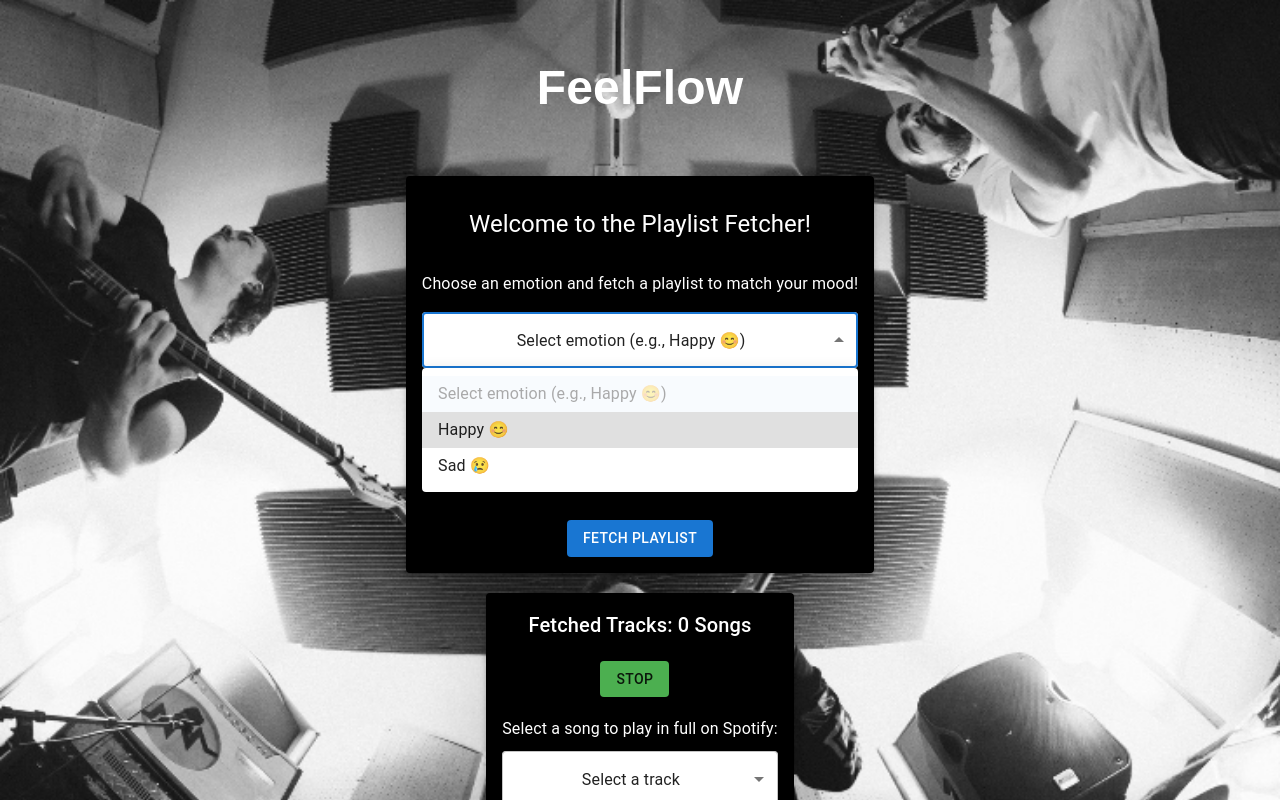
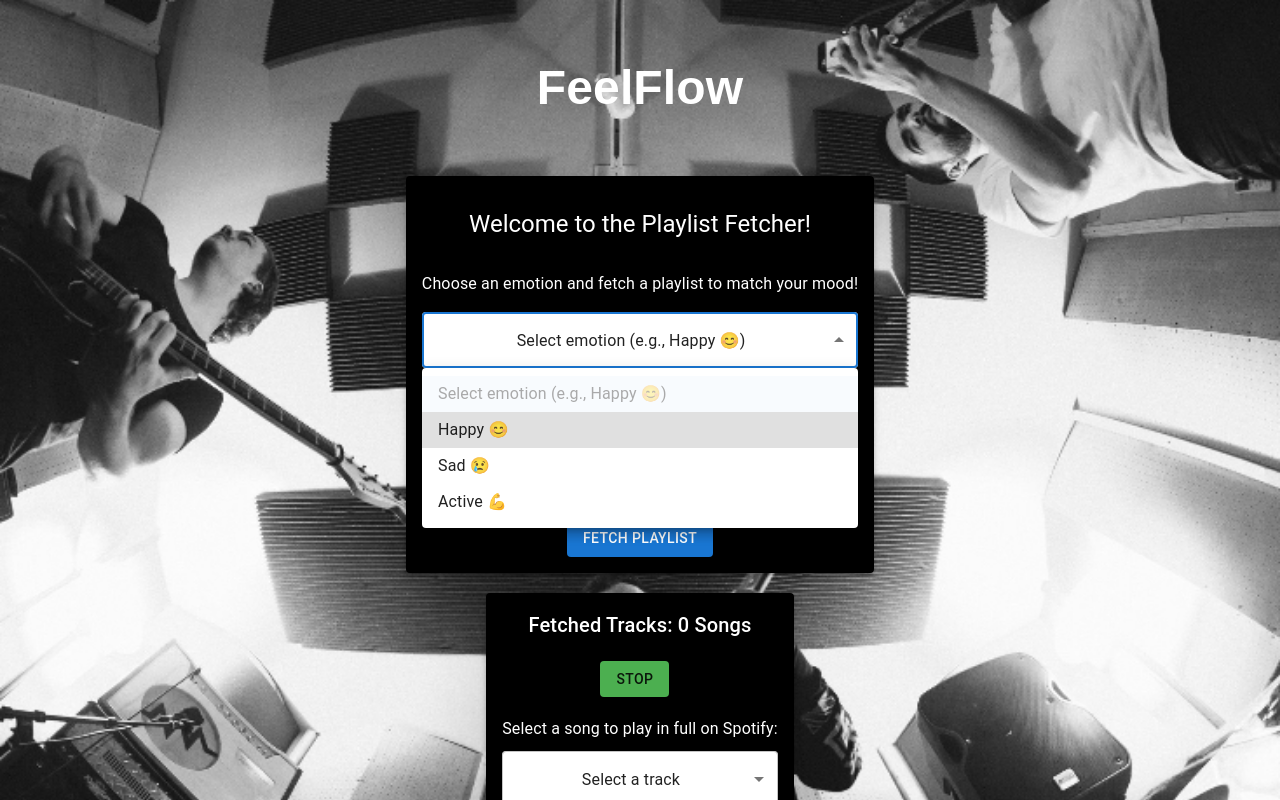
Before and after one commit to ShaunCl123/FeelFlow, a Next.js app: page /home in a window 1280 px wide. Both pictures are taken after a click on the element "Select emotion (e.g., Happy 😊)". Shown: the top 800 px of the page. Built offline with nearby package versions, Linux system fonts and the light colour scheme.

Commit message:
Active mood

```diff
--- a/src/app/api/fetch-playlist-tracks/route.js
+++ b/src/app/api/fetch-playlist-tracks/route.js
@@ -8,6 +8,7 @@ const TOKEN_URL = "https://accounts.spotify.com/api/token";
 const PLAYLISTS = {
   Happy: "6oAh8LZ42ITzHqZRO89J63",
   Sad: "3Xnxy5AXcfxRFyfe5572oA",
+  Active: "1dCv7kEktSwCZUbZ9yCTrH",
 };
 
 let accessToken = '';
--- a/src/app/home/page.js
+++ b/src/app/home/page.js
@@ -20,6 +20,10 @@ const emotionLinks = {
   Sad: [
     { text: "Mental Health Support - HSE", url: "https://www2.hse.ie/mental-health/" },
     { text: "Helpline Services - Pieta House", url: "https://www.pieta.ie" },
+  ],
+  Active: [
+    { text: "Visit an Active Lifestyle Site", url: "https://www.getactive.ie" },
+    { text: "Join a Fitness Program", url: "https://www.fitnessblender.com" },
   ],
 };
 
@@ -123,7 +127,9 @@ export default function Page() {
             bottom: 0,
             backgroundColor:
               emotion === 'Happy' ? 'rgba(255, 223, 0, 0.3)' :
-              emotion === 'Sad' ? 'rgba(0, 0, 255, 0.2)' : 'transparent',
+              emotion === 'Sad' ? 'rgba(0, 0, 255, 0.2)' :
+              emotion === 'Active' ? 'rgba(0, 255, 0, 0.3)' : 'transparent',
+
             zIndex: 1,
           }}
         />
@@ -169,6 +175,7 @@ export default function Page() {
                   <MenuItem value="" disabled>Select emotion (e.g., Happy 😊)</MenuItem>
                   <MenuItem value="Happy">Happy 😊</MenuItem>
                   <MenuItem value="Sad">Sad 😢</MenuItem>
+                  <MenuItem value="Active">Active 💪</MenuItem>
                 </Select>
               </FormControl>
 
```
